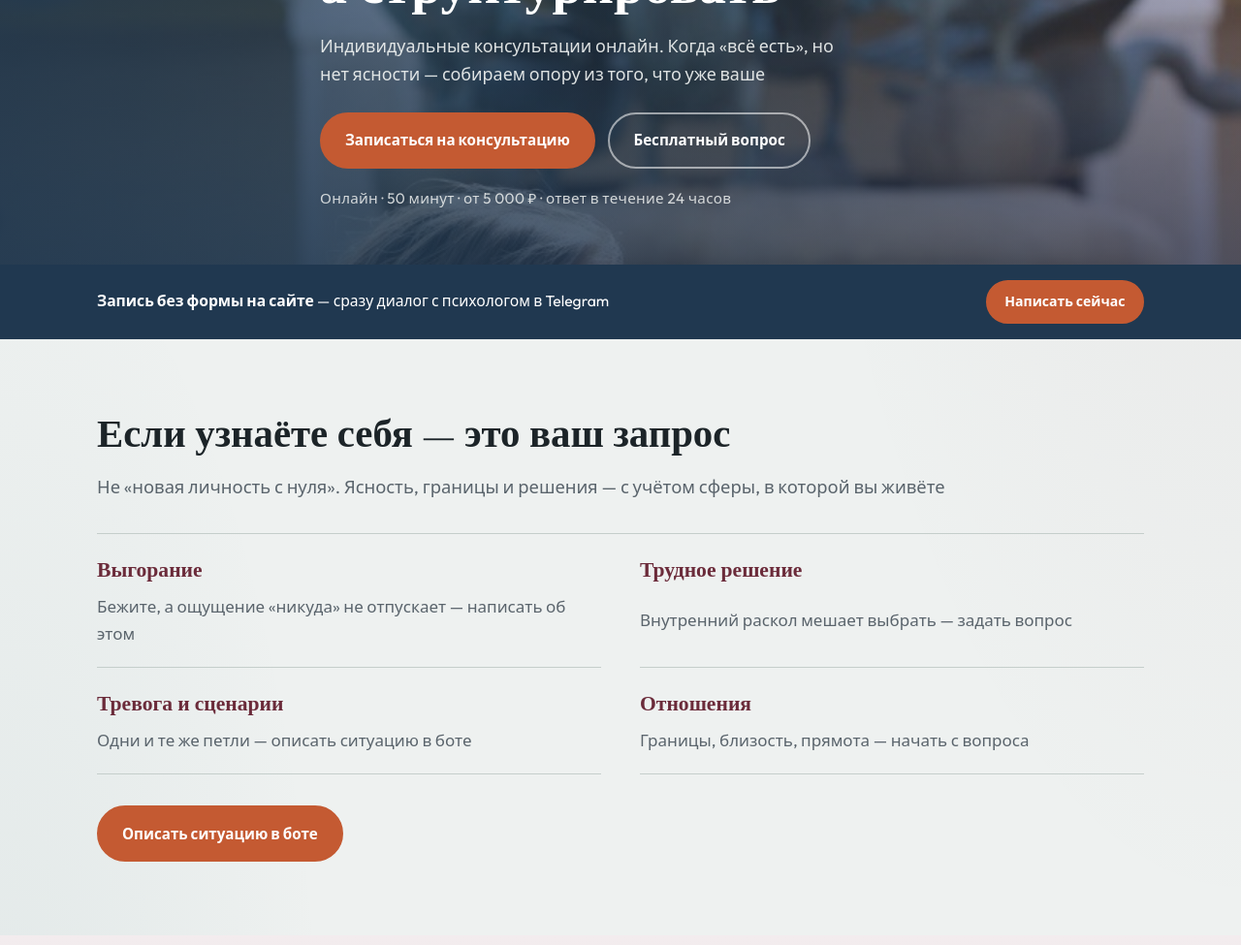
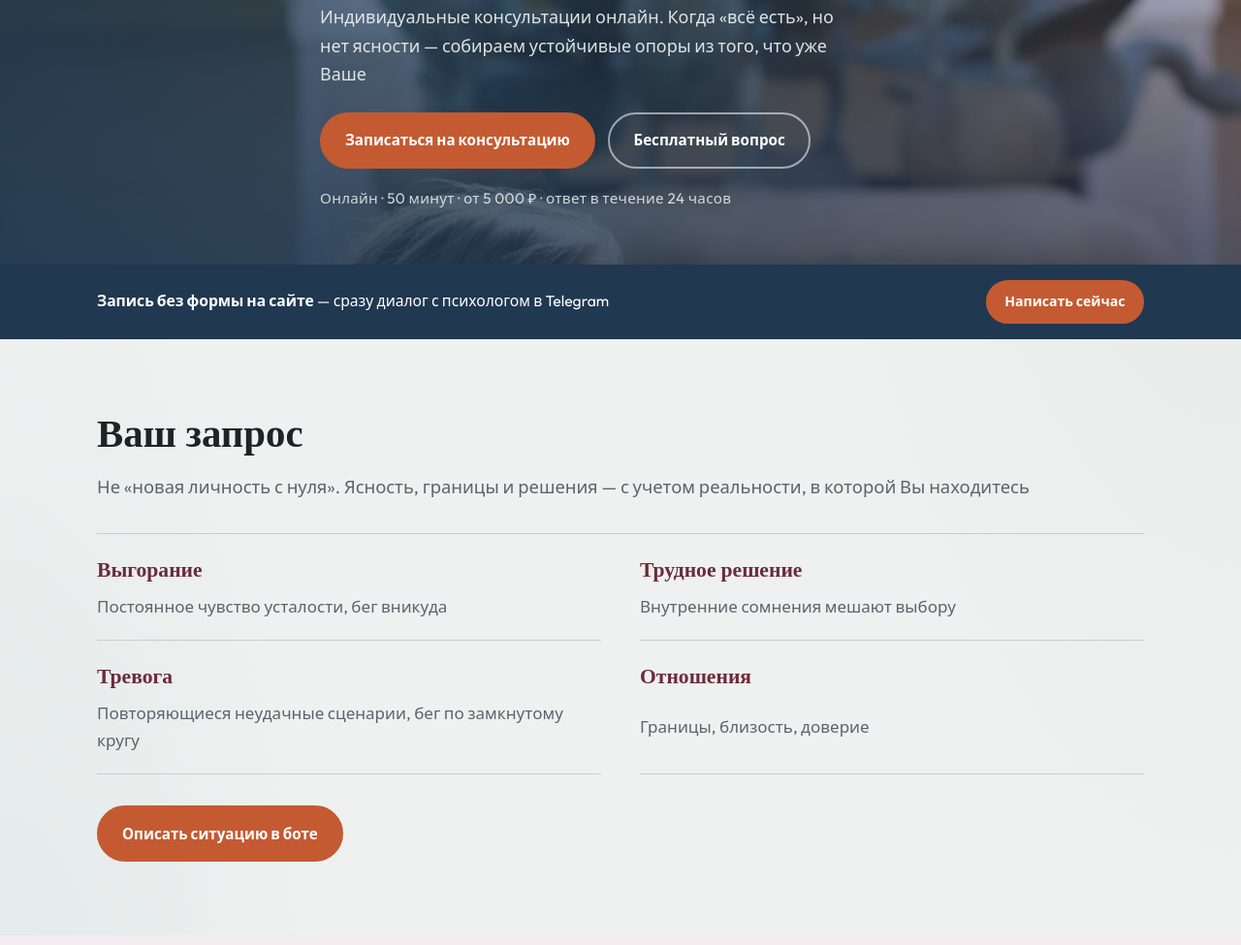
Before and after one commit to stengachanga/design_yourself, a plain HTML site: page docs/index.html in a window 1280 px wide. Shown: the part 551-1526 px from the top of the page at 97% size. Drawn offline with nearby package versions, Linux system fonts and the light colour scheme.

Commit message:
Update landing copy for hero subtitle and for-whom pains.
Co-authored-by: Cursor <cursoragent@cursor.com>

```diff
--- a/docs/index.html
+++ b/docs/index.html
@@ -164,7 +164,7 @@
         <div class="container hero__content reveal is-visible">
           <p class="brand-mark" data-brand>Конструктор Личности</p>
           <h1>Задача: не пересобрать, а структурировать</h1>
-          <p class="hero__subtitle">Индивидуальные консультации онлайн. Когда «всё есть», но нет ясности — собираем опору из того, что уже ваше</p>
+          <p class="hero__subtitle">Индивидуальные консультации онлайн. Когда «всё есть», но нет ясности — собираем устойчивые опоры из того, что уже Ваше</p>
           <div class="hero__actions">
             <a href="#" class="btn btn--primary" data-telegram-cta data-telegram-start="book" data-goal="cta_hero_click" target="_blank" rel="noopener">Записаться на консультацию</a>
             <a href="#" class="btn btn--ghost" data-telegram-cta data-telegram-start="ask" data-goal="cta_ask_click" target="_blank" rel="noopener">Бесплатный вопрос</a>
@@ -183,31 +183,31 @@
 
     <section class="section" id="for-whom">
       <div class="container">
-        <h2 class="reveal">Если узнаёте себя — это ваш запрос</h2>
-        <p class="lead reveal">Не «новая личность с нуля». Ясность, границы и решения — с учётом сферы, в которой вы живёте</p>
+        <h2 class="reveal">Ваш запрос</h2>
+        <p class="lead reveal">Не «новая личность с нуля». Ясность, границы и решения — с учетом реальности, в которой Вы находитесь</p>
         <ul class="pain-list reveal">
           <li>
             <button type="button" class="pain-action" data-telegram-cta data-telegram-start="ask" data-goal="cta_ask_click">
               <strong>Выгорание</strong>
-              <span>Бежите, а ощущение «никуда» не отпускает — написать об этом</span>
+              <span>Постоянное чувство усталости, бег вникуда</span>
             </button>
           </li>
           <li>
             <button type="button" class="pain-action" data-telegram-cta data-telegram-start="ask" data-goal="cta_ask_click">
               <strong>Трудное решение</strong>
-              <span>Внутренний раскол мешает выбрать — задать вопрос</span>
+              <span>Внутренние сомнения мешают выбору</span>
             </button>
           </li>
           <li>
             <button type="button" class="pain-action" data-telegram-cta data-telegram-start="ask" data-goal="cta_ask_click">
-              <strong>Тревога и сценарии</strong>
-              <span>Одни и те же петли — описать ситуацию в боте</span>
+              <strong>Тревога</strong>
+              <span>Повторяющиеся неудачные сценарии, бег по замкнутому кругу</span>
             </button>
           </li>
           <li>
             <button type="button" class="pain-action" data-telegram-cta data-telegram-start="ask" data-goal="cta_ask_click">
               <strong>Отношения</strong>
-              <span>Границы, близость, прямота — начать с вопроса</span>
+              <span>Границы, близость, доверие</span>
             </button>
           </li>
         </ul>
```
Also changed, not shown: index.html (+8 -8 lines).
